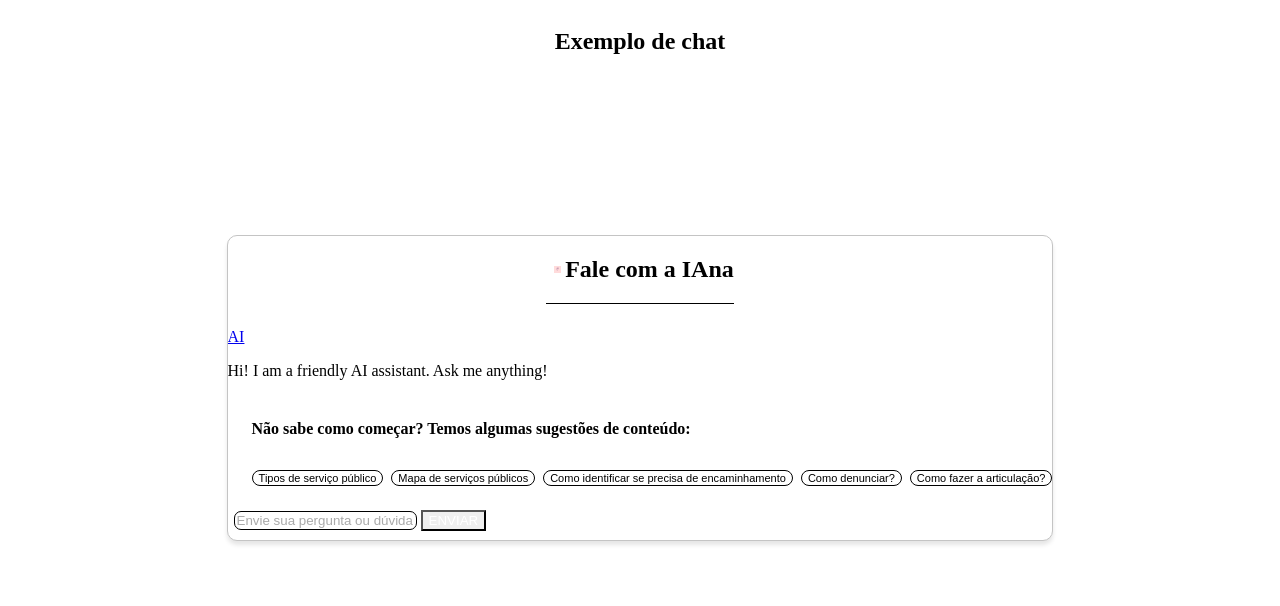
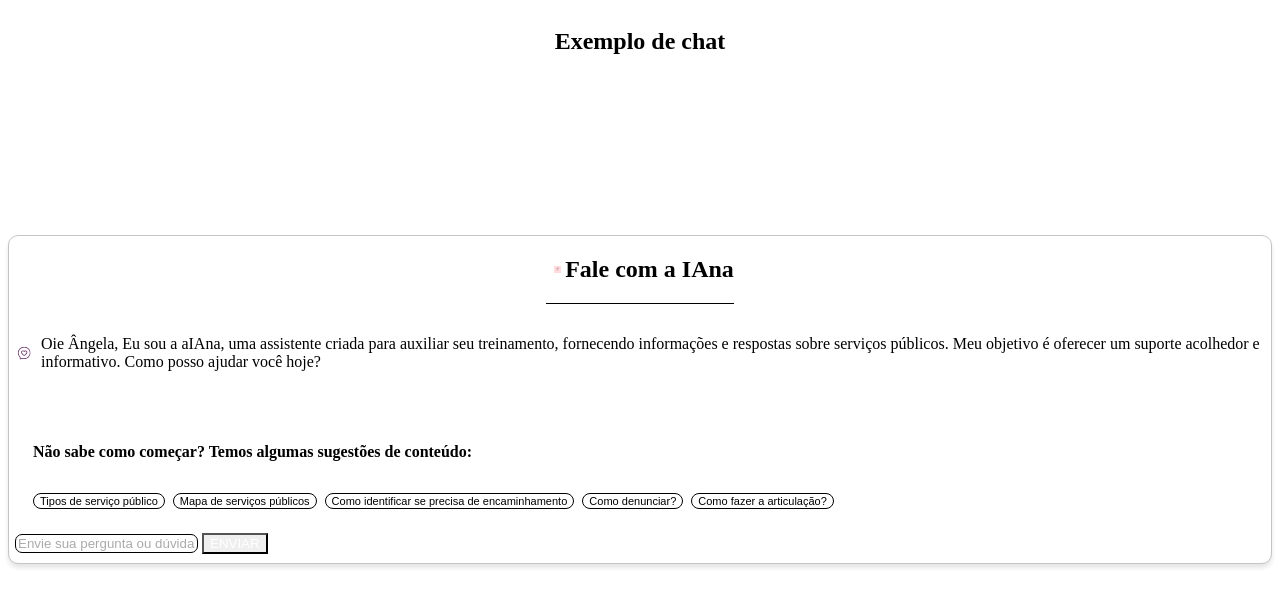
Before and after one commit to mapadoacolhimento/boas-vindas-chatbot, a Next.js app in the folder packages/ui/: page / in a window 1280 px wide. Shown: the top 606 px of the page. Built offline with nearby package versions, Linux system fonts and the light colour scheme.

Commit message:
feat: separates comps into their own file and styles ChatLine

```diff
--- a/packages/ui/app/page.tsx
+++ b/packages/ui/app/page.tsx
@@ -36,6 +36,7 @@ function Home() {
         borderRadius="0.625rem"
         boxShadow={"0px 4px 4px 0px rgba(0, 0, 0, 0.10)"}
         pb={9}
+        spacing={0}
       >
         <ChatHeader />
         <Chat />
--- a/packages/ui/components/Chat.tsx
+++ b/packages/ui/components/Chat.tsx
@@ -2,10 +2,10 @@
 
 import { useEffect, useState } from "react";
 import { useCookies } from "react-cookie";
-import { Button, Input, HStack, Box, VStack } from "@chakra-ui/react";
+import { Box, VStack } from "@chakra-ui/react";
 
 import ChatLine, { type ChatGPTMessage, LoadingChatLine } from "./ChatLine";
-import ChatSuggestions from "@/components/ChatSuggestions";
+import { ChatSuggestions, InputMessage } from "@/components";
 
 const COOKIE_NAME = "nextjs-example-ai-chat-gpt3";
 
@@ -13,72 +13,10 @@ const COOKIE_NAME = "nextjs-example-ai-chat-gpt3";
 export const initialMessages: ChatGPTMessage[] = [
   {
     role: "assistant",
-    content: "Hi! I am a friendly AI assistant. Ask me anything!",
+    content:
+      "Oie Ângela, Eu sou a aIAna, uma assistente criada para auxiliar seu treinamento, fornecendo informações e respostas sobre serviços públicos. Meu objetivo é oferecer um suporte acolhedor e informativo. Como posso ajudar você hoje?",
   },
 ];
-
-const InputMessage = ({ input, setInput, sendMessage }: any) => (
-  <HStack spacing={4} px={6} w={"full"}>
-    <Box flex="1">
-      <Input
-        _hover={{
-          borderWidth: "1px",
-          borderStyle: "solid",
-          borderColor: "brand.mediumPurple",
-          boxShadow: "0px 3px 10px 0px #0000001a",
-        }}
-        _focus={{
-          borderWidth: "1px",
-          borderStyle: "solid",
-          borderColor: "brand.mediumPurple",
-          boxShadow: "0px 3px 10px 0px #0000001a",
-        }}
-        placeholder="Envie sua pergunta ou dúvida e a aIAna vai te ajudar"
-        _placeholder={{
-          opacity: 1,
-          color: "#AAA",
-          size: "md",
-          fontsize: "13px",
-          fontWeight: "400",
-        }}
-        borderRadius="7px"
-        border="1px solid"
-        borderColor="brand.lightGray"
-        type="text"
-        aria-label="chat input"
-        required
-        value={input}
-        onKeyDown={(e) => {
-          if (e.key === "Enter") {
-            sendMessage(input);
-            setInput("");
-          }
-        }}
-        onChange={(e) => {
-          setInput(e.target.value);
-        }}
-      />
-    </Box>
-    <Button
-      textTransform={"uppercase"}
-      bg="brand.mainGray"
-      color="white"
-      _hover={{
-        bg: "brand.light",
-      }}
-      _active={{
-        bg: "brand.dark",
-      }}
-      type="submit"
-      onClick={() => {
-        sendMessage(input);
-        setInput("");
-      }}
-    >
-      Enviar
-    </Button>
-  </HStack>
-);
 
 export default function Chat() {
   const [messages, setMessages] = useState<ChatGPTMessage[]>(initialMessages);
--- a/packages/ui/components/ChatLine.tsx
+++ b/packages/ui/components/ChatLine.tsx
@@ -1,14 +1,15 @@
-import clsx from 'clsx'
-// import Balancer from 'react-wrap-balancer'
+import { Box, Divider, HStack, Text, VStack } from "@chakra-ui/react";
+import UserQueryIcon from "./UserQueryIcon";
+import ChatIcon from "./ChatIcon";
 
 // wrap Balancer to remove type errors :( - @TODO - fix this ugly hack
 // const BalancerWrapper = (props: any) => <Balancer {...props} />
 
-type ChatGPTAgent = 'user' | 'system' | 'assistant'
+type ChatGPTAgent = "user" | "system" | "assistant";
 
 export interface ChatGPTMessage {
-  role: ChatGPTAgent
-  content: string
+  role: ChatGPTAgent;
+  content: string;
 }
 
 // loading placeholder animation for the chat line
@@ -31,16 +32,16 @@ export const LoadingChatLine = () => (
       </div>
     </div>
   </div>
-)
+);
 
 // util helper to convert new lines to <br /> tags
 const convertNewLines = (text: string) =>
-  text.split('\n').map((line, i) => (
+  text.split("\n").map((line, i) => (
     <span key={i}>
       {line}
       <br />
     </span>
-  ))
+  ));
 
 export default function ChatLine({
   role = "assistant",
@@ -49,33 +50,30 @@ export default function ChatLine({
   if (!content) {
     return null;
   }
+
   const formatteMessage = convertNewLines(content);
 
   return (
-    <div
-      className={
-        role != "assistant" ? "float-right clear-both" : "float-left clear-both"
-      }
-    >
-      <div className="float-right mb-5 rounded-lg bg-white px-4 py-5 shadow-lg ring-1 ring-zinc-100 sm:px-6">
-        <div className="flex space-x-3">
-          <div className="flex-1 gap-4">
-            <p className="font-large text-xxl text-gray-900">
-              <a href="#" className="hover:underline">
-                {role == "assistant" ? "AI" : "You"}
-              </a>
-            </p>
-            <p
-              className={clsx(
-                "text ",
-                role == "assistant" ? "font-semibold font- " : "text-gray-400"
-              )}
-            >
-              {formatteMessage}
-            </p>
-          </div>
-        </div>
-      </div>
-    </div>
+    <VStack spacing={0} align={"flex-start"} justify={"flex-start"}>
+      <Box
+        bgColor={role === "assistant" ? "chatBackground" : "white"}
+        py={"15px"}
+        px={8}
+      >
+        <HStack spacing={"10px"}>
+          {role === "assistant" ? (
+            <ChatIcon boxSize={"14px"} />
+          ) : (
+            <UserQueryIcon boxSize={"14px"} />
+          )}
+          <Text color={"text"} fontSize={"sm"}>
+            {formatteMessage}
+          </Text>
+        </HStack>
+      </Box>
+      <Box px={8} w={"full"}>
+        <Divider height={"1px"} bgColor={"#eee"} w={"full"} />
+      </Box>
+    </VStack>
   );
 }
--- /dev/null
+++ b/packages/ui/components/InputMessage.tsx
@@ -0,0 +1,66 @@
+import { Button, Input, HStack, Box } from "@chakra-ui/react";
+
+const InputMessage = ({ input, setInput, sendMessage }: any) => (
+  <HStack spacing={4} px={6} w={"full"}>
+    <Box flex="1">
+      <Input
+        _hover={{
+          borderWidth: "1px",
+          borderStyle: "solid",
+          borderColor: "brand.mediumPurple",
+          boxShadow: "0px 3px 10px 0px #0000001a",
+        }}
+        _focus={{
+          borderWidth: "1px",
+          borderStyle: "solid",
+          borderColor: "brand.mediumPurple",
+          boxShadow: "0px 3px 10px 0px #0000001a",
+        }}
+        placeholder="Envie sua pergunta ou dúvida e a aIAna vai te ajudar"
+        _placeholder={{
+          opacity: 1,
+          color: "#AAA",
+          size: "md",
+          fontsize: "13px",
+          fontWeight: "400",
+        }}
+        borderRadius="7px"
+        border="1px solid"
+        borderColor="brand.lightGray"
+        type="text"
+        aria-label="chat input"
+        required
+        value={input}
+        onKeyDown={(e) => {
+          if (e.key === "Enter") {
+            sendMessage(input);
+            setInput("");
+          }
+        }}
+        onChange={(e) => {
+          setInput(e.target.value);
+        }}
+      />
+    </Box>
+    <Button
+      textTransform={"uppercase"}
+      bg="brand.mainGray"
+      color="white"
+      _hover={{
+        bg: "brand.light",
+      }}
+      _active={{
+        bg: "brand.dark",
+      }}
+      type="submit"
+      onClick={() => {
+        sendMessage(input);
+        setInput("");
+      }}
+    >
+      Enviar
+    </Button>
+  </HStack>
+);
+
+export default InputMessage;
--- /dev/null
+++ b/packages/ui/components/UserQueryIcon.tsx
@@ -0,0 +1,27 @@
+import { createIcon } from "@chakra-ui/icons";
+
+const UserQueryIcon = createIcon({
+  displayName: "UserQueryIcon",
+  viewBox: "0 0 14 14",
+  path: [
+    <path
+      key={"user-query-icon-1"}
+      fill="#622565"
+      d="M4.628 10.817a4.634 4.634 0 0 0 4.036 2.278h3.331c.386 0 .626-.42.43-.752a1.37 1.37 0 0 1-.006-1.412 4.557 4.557 0 0 0-1.343-6.174c.03.242.042.486.039.731a5.57 5.57 0 0 1-.03.42 3.666 3.666 0 0 1 .573 4.555l-.003.005-.004.006a2.263 2.263 0 0 0-.245 1.728H8.655a3.736 3.736 0 0 1-2.942-1.385H4.628Z"
+    />,
+    <path
+      key={"user-query-icon-2"}
+      fill="#622565"
+      fill-rule="evenodd"
+      d="m1.865 7.785.004.006a2.52 2.52 0 0 1 .208 2.133h3.491a4.613 4.613 0 0 0 4.654-4.456A4.515 4.515 0 0 0 3.34 1.565 4.519 4.519 0 0 0 1.863 7.78l.003.005Zm9.25-2.297a5.506 5.506 0 0 1-5.555 5.33H1.604a.592.592 0 0 1-.51-.893c.313-.515.315-1.16.007-1.678A5.412 5.412 0 0 1 2.871.804a5.407 5.407 0 0 1 8.244 4.684Z"
+      clip-rule="evenodd"
+    />,
+    <path
+      key={"user-query-icon-3"}
+      fill="#622565"
+      d="M5.987 4.669c0 .38-.345.623-1.23.661l-.036.038.161 1.18h.734l.077-.446c.749-.136 1.354-.517 1.354-1.449 0-.966-.686-1.52-1.699-1.52a2.168 2.168 0 0 0-1.717.786l.646.734c.268-.312.65-.494 1.053-.502.418 0 .657.19.657.518ZM5.849 7.117h-1.02a.06.06 0 0 0-.06.06v1.019c0 .033.027.06.06.06h1.02a.06.06 0 0 0 .06-.06v-1.02a.06.06 0 0 0-.06-.06Z"
+    />,
+  ],
+});
+
+export default UserQueryIcon;
--- a/packages/ui/components/index.ts
+++ b/packages/ui/components/index.ts
@@ -1,3 +1,5 @@
 export { default as Chat } from "./Chat";
 export { default as ChatLine } from "./ChatLine";
 export { default as ChatIcon } from "./ChatIcon";
+export { default as InputMessage } from "./InputMessage";
+export { default as ChatSuggestions } from "./ChatSuggestions";
```
Also changed, not shown: 1 other file (tests, documents, lock files or other folders).
